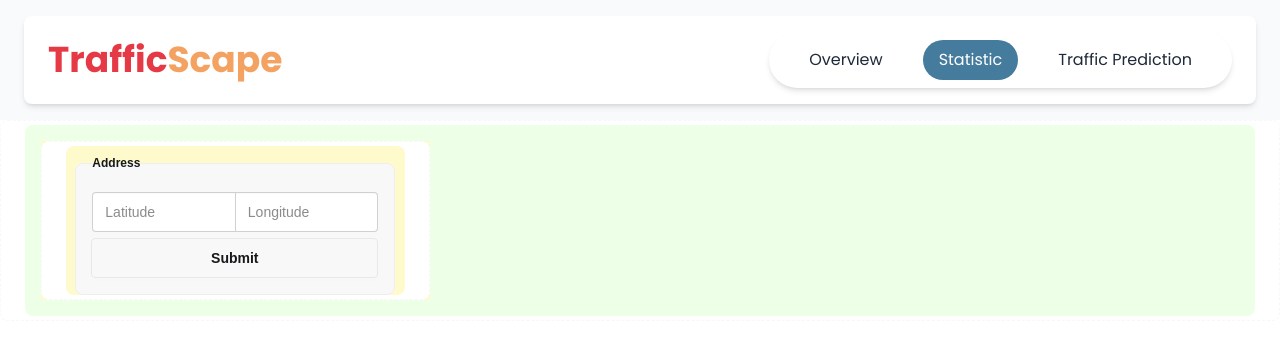
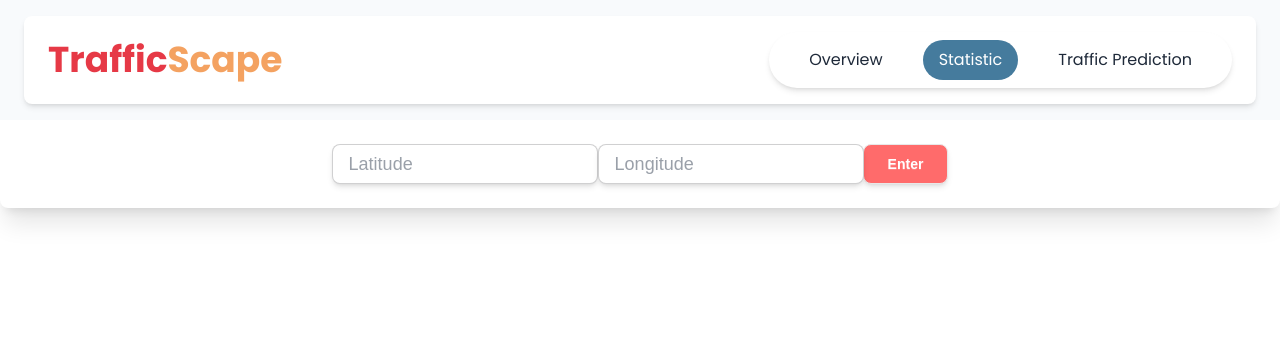
Before and after one commit to Thanchida/TrafficScape, a Next.js app in the folder frontend/: page /statistic in a window 1280 px wide. Shown: the top 354 px of the page. Built offline with nearby package versions, Linux system fonts and the light colour scheme.

Commit message:
Improve ui

```diff
--- a/frontend/app/Menu.tsx
+++ b/frontend/app/Menu.tsx
@@ -57,32 +57,27 @@ export const Menu = () => {
 
     return (
         <div>
-            <div className="card card-dash bg-base-100 w-full h-full flex-grow py-1 px-6 rounded-lg overflow-hidden">
-                <div className="card-body p-0 bg-[#FFFACB] rounded-lg h-full">
+            <div className="card bg-base-100 shadow-xl w-full">
+                <div className="card-body flex items-center">
                     <div className="flex justify-center">
                         <form onSubmit={handleSubmit}>
-                            <fieldset className="fieldset w-xs bg-base-200 border border-base-300 p-4 rounded-box">
-                                <legend className="fieldset-legend">Address</legend>
                                 <div className="join">
-                                    <input
-                                        type="text"
-                                        className="input join-item"
+                                    <label className="w-full">
+                                        <input type="text"
                                             placeholder="Latitude"
-                                        value={Latitude}
+                                            className="input join-item w-full p-4 text-lg text-gray-700 rounded-lg shadow-md focus:ring-2 focus:ring-[#FF6B6B]"
                                             onChange={(e) => setLatitude(e.target.value)}
                                             />
-                                    <input
-                                        type="text"
-                                        className="input join-item"
+                                    </label>
+                                    <label className="w-full">
+                                        <input type="text"
                                             placeholder="Longitude"
-                                        value={Longitude}
+                                            className="input join-item w-full p-4 text-lg text-gray-700 rounded-lg shadow-md focus:ring-2 focus:ring-[#FF6B6B]"
                                             onChange={(e) => setLongitude(e.target.value)}
                                             />
+                                    </label>
                                 </div>
-                                <button type="submit" className="btn join-item">
-                                    Submit
-                                </button>
-                            </fieldset>
+                                <button type="submit" className="btn join-item bg-[#FF6B6B] text-white px-6 py-2 rounded-lg shadow-md hover:bg-[#FF4757] transition-all join-item">Enter</button>
                         </form>
                     </div>
 
--- a/frontend/app/prediction/page.tsx
+++ b/frontend/app/prediction/page.tsx
@@ -9,13 +9,13 @@ const poppins = Poppins({
 
 export default function Page() {
   return (
-    <main>
+    <main className={`${poppins.className}`}>
         <Navbar/>
-        <div className="grid grid-cols-5">
+        <div className="grid grid-cols-5 py-15">
             <div className="col-span-2 px-10">
                 <div className="card bg-base-100 w-96 shadow-xl w-full">
                     <div className="card-body flex items-center">
-                        <h2 className="card-title">Enter data for traffic prediction</h2>
+                        <h2 className="card-title">Enter Data for Traffic Forecasting</h2>
                         <div className="join mt-8 space-x-2 flex items-center gap-4 mb-6">
                             <div>
                                 <label className="w-full">
--- a/frontend/app/statistic/page.tsx
+++ b/frontend/app/statistic/page.tsx
@@ -12,15 +12,7 @@ export default function Page() {
   return (
     <main>
         <Navbar/>
-        <div className="card card-dash bg-base-100 w-full flex-grow py-1 px-6 rounded-lg overflow-hidden h-full">
-          <div className="card-body p-0 bg-[#EDFFE7] rounded-lg h-full">
-            <div className="grid grid-cols-3 gap-4 h-full p-4 flex flex-col">
-              <div className="col-span-1 bg-[#FFFACB] h-full w-full">
-                <Menu />
-              </div>
-            </div>
-          </div>
-        </div>
+        <Menu/>
     </main>
   );
 }
```
Lines whose indentation alone changed are shown as unchanged.
